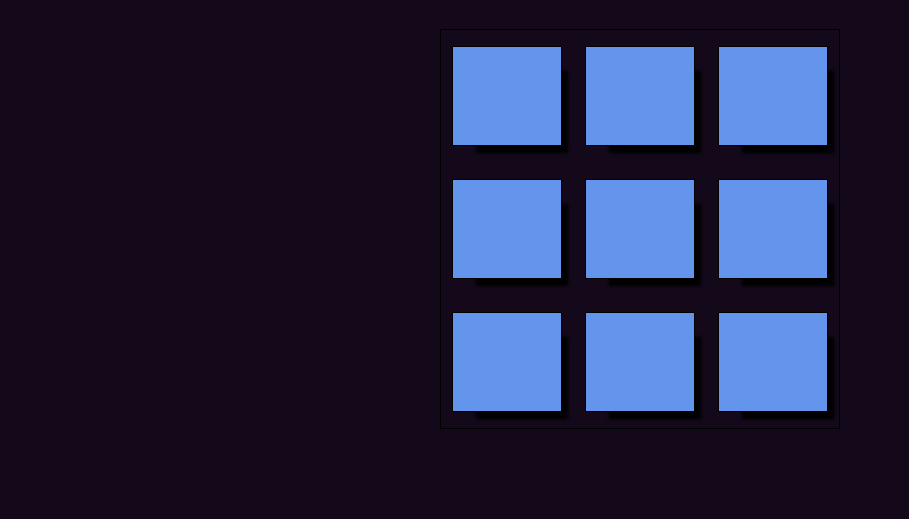
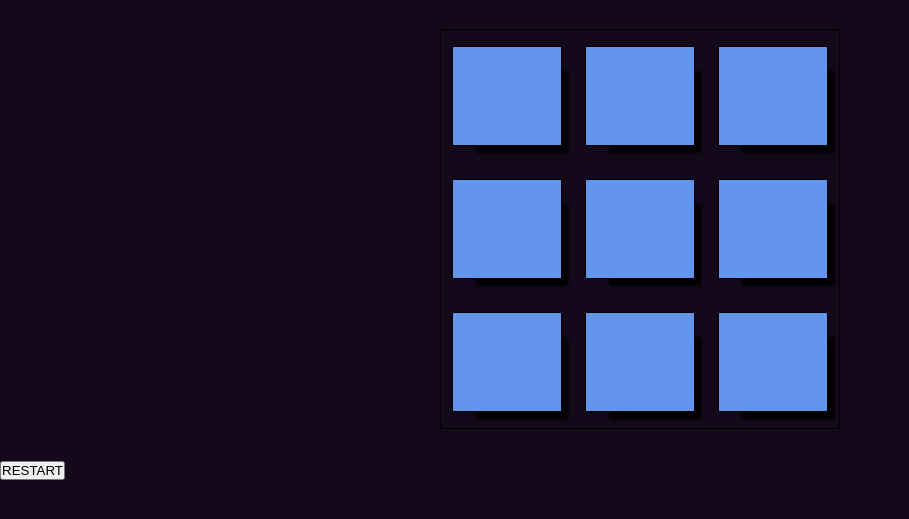
Before and after one commit to lealdi/Jogo_da_velha, a plain HTML site: page index.html in a window 1280 px wide. Shown: the part 51-570 px from the top of the page, without its empty margins (0-909 px from the left). Drawn offline with Linux system fonts and the light colour scheme.

Commit message:
updates js

```diff
--- a/index.html
+++ b/index.html
@@ -25,6 +25,11 @@
             <div id="8" class="square"></div>
         </div>
 
+        <div>
+            <button onclick="restart()">RESTART</button>
+        </div>
+
+
     <script src="./js/game.js"></script>
     <script src="./js/interface.js"></script>
 </body>
--- a/js/interface.js
+++ b/js/interface.js
@@ -33,3 +33,14 @@ function updateSquares(){
         }
     })
 }
+
+function restart(){
+    if(board = ['','','','','','','','','']){
+        playerTime = 0
+        gameOver = false
+        let squares = document.querySelectorAll(".square")
+        squares.forEach((square)=>{
+        square.innerHTML = ''
+    })
+  }
+}
```
Also changed, not shown: js/game.js (line endings or trailing spaces). Lines whose indentation alone changed are shown as unchanged.
